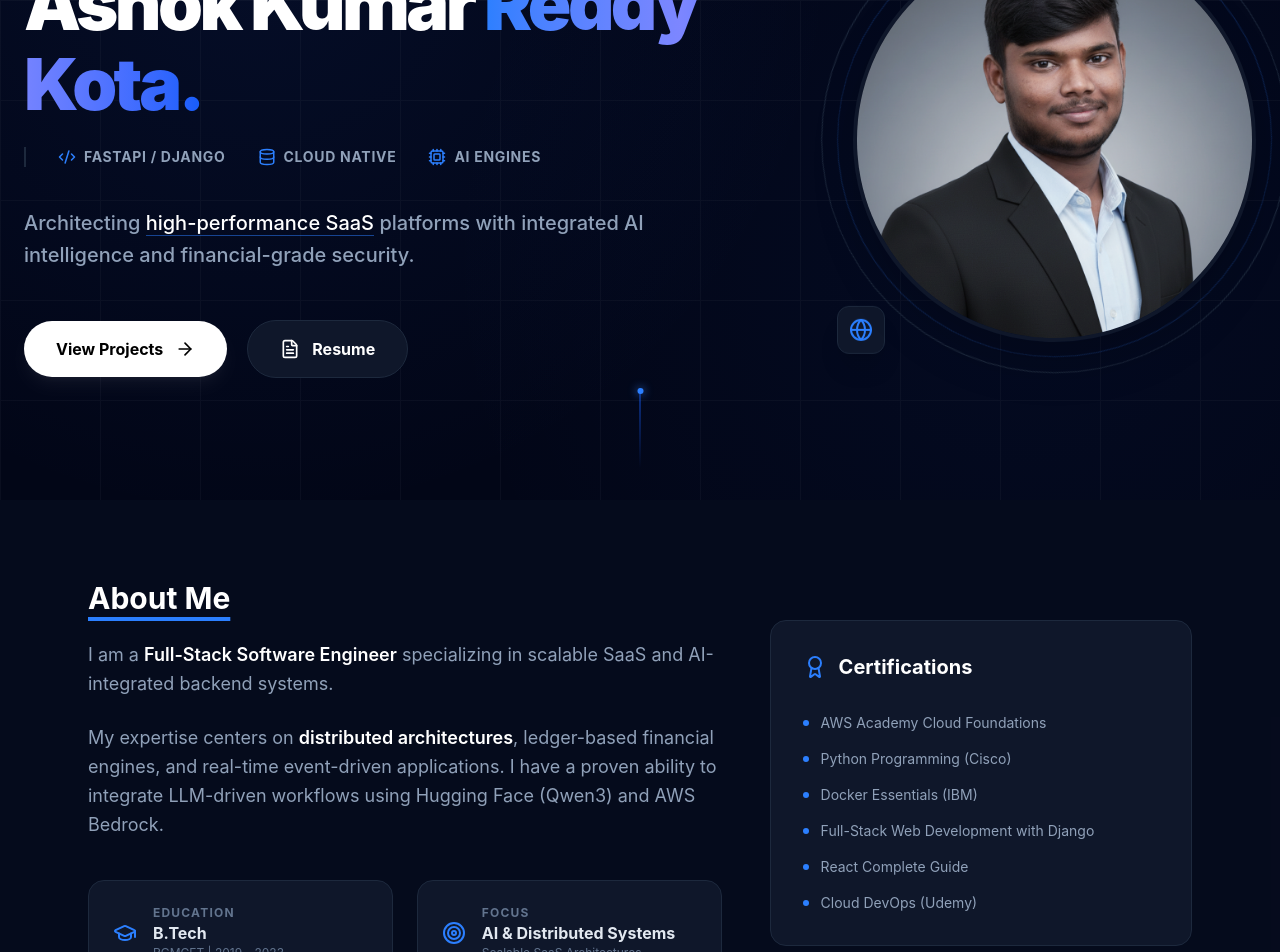
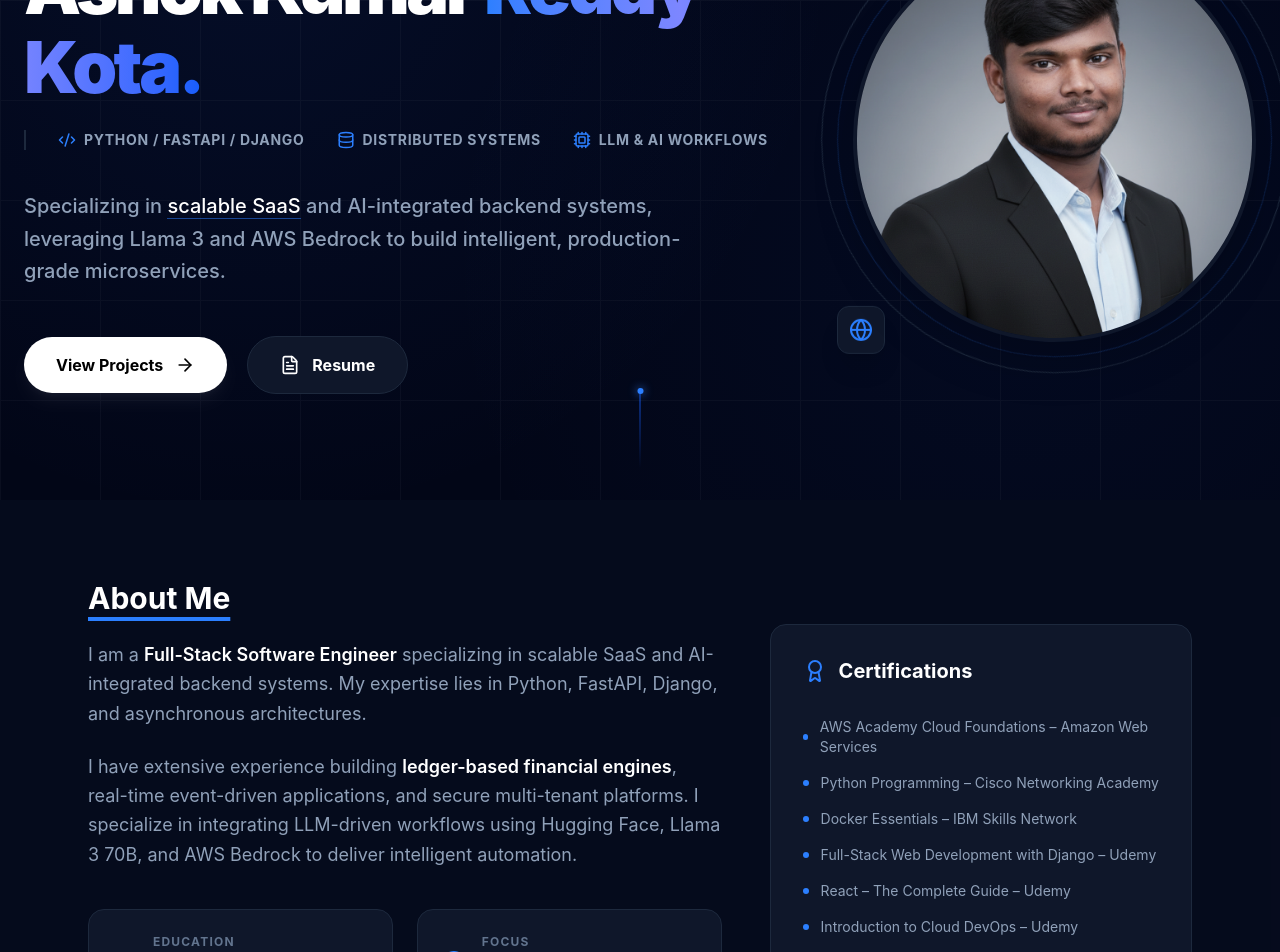
Before and after one commit to Kota-Ashok/Portfolio, a React (Vite) app: page / in a window 1280 px wide. Shown: the part 300-1252 px from the top of the page. Built offline with nearby package versions, Linux system fonts and the light colour scheme.

Commit message:
update portfolio components with latest resume information

```diff
--- a/src/components/About.tsx
+++ b/src/components/About.tsx
@@ -18,10 +18,10 @@ const About = () => {
 
                         <div className="space-y-6 text-slate-400 text-lg leading-relaxed mb-10">
                             <p>
-                                I am a <span className="text-white font-semibold">Full-Stack Software Engineer</span> specializing in scalable SaaS and AI-integrated backend systems.
+                                I am a <span className="text-white font-semibold">Full-Stack Software Engineer</span> specializing in scalable SaaS and AI-integrated backend systems. My expertise lies in Python, FastAPI, Django, and asynchronous architectures.
                             </p>
                             <p>
-                                My expertise centers on <span className="text-white font-semibold">distributed architectures</span>, ledger-based financial engines, and real-time event-driven applications. I have a proven ability to integrate LLM-driven workflows using Hugging Face (Qwen3) and AWS Bedrock.
+                                I have extensive experience building <span className="text-white font-semibold">ledger-based financial engines</span>, real-time event-driven applications, and secure multi-tenant platforms. I specialize in integrating LLM-driven workflows using Hugging Face, Llama 3 70B, and AWS Bedrock to deliver intelligent automation.
                             </p>
                         </div>
 
@@ -30,7 +30,7 @@ const About = () => {
                                 <GraduationCap size={24} className="text-blue-500" />
                                 <div>
                                     <p className="text-xs font-bold text-slate-500 uppercase tracking-widest">Education</p>
-                                    <p className="font-bold text-slate-200">B.Tech</p>
+                                    <p className="font-bold text-slate-200">B.Tech in EEE</p>
                                     <p className="text-xs text-slate-500">RGMCET | 2019 - 2023</p>
                                 </div>
                             </div>
@@ -59,12 +59,12 @@ const About = () => {
 
                             <div className="space-y-4">
                                 {[
-                                    "AWS Academy Cloud Foundations",
-                                    "Python Programming (Cisco)",
-                                    "Docker Essentials (IBM)",
-                                    "Full-Stack Web Development with Django ",
-                                    "React Complete Guide ",
-                                    "Cloud DevOps (Udemy)"
+                                    "AWS Academy Cloud Foundations – Amazon Web Services",
+                                    "Python Programming – Cisco Networking Academy",
+                                    "Docker Essentials – IBM Skills Network",
+                                    "Full-Stack Web Development with Django – Udemy",
+                                    "React – The Complete Guide – Udemy",
+                                    "Introduction to Cloud DevOps – Udemy"
                                 ].map((cert, i) => (
                                     <div key={i} className="flex items-center gap-3 text-sm text-slate-400">
                                         <div className="w-1.5 h-1.5 bg-blue-500 rounded-full" />
--- a/src/components/Hero.tsx
+++ b/src/components/Hero.tsx
@@ -52,15 +52,15 @@ const Hero = () => {
                         >
                             <div className="flex items-center gap-2 text-slate-400">
                                 <Code2 size={18} className="text-blue-500" />
-                                <span className="text-sm font-bold uppercase tracking-wider">FastAPI / Django</span>
+                                <span className="text-sm font-bold uppercase tracking-wider">Python / FastAPI / Django</span>
                             </div>
                             <div className="flex items-center gap-2 text-slate-400">
                                 <Database size={18} className="text-blue-500" />
-                                <span className="text-sm font-bold uppercase tracking-wider">Cloud Native</span>
+                                <span className="text-sm font-bold uppercase tracking-wider">Distributed Systems</span>
                             </div>
                             <div className="flex items-center gap-2 text-slate-400">
                                 <Cpu size={18} className="text-blue-500" />
-                                <span className="text-sm font-bold uppercase tracking-wider">AI Engines</span>
+                                <span className="text-sm font-bold uppercase tracking-wider">LLM & AI Workflows</span>
                             </div>
                         </motion.div>
 
@@ -70,7 +70,7 @@ const Hero = () => {
                             transition={{ delay: 0.5 }}
                             className="text-lg md:text-xl text-slate-400 mb-12 max-w-2xl leading-relaxed font-medium"
                         >
-                            Architecting <span className="text-white border-b border-blue-500/50">high-performance SaaS</span> platforms with integrated AI intelligence and financial-grade security.
+                            Specializing in <span className="text-white border-b border-blue-500/50">scalable SaaS</span> and AI-integrated backend systems, leveraging Llama 3 and AWS Bedrock to build intelligent, production-grade microservices.
                         </motion.p>
 
                         <motion.div
```
